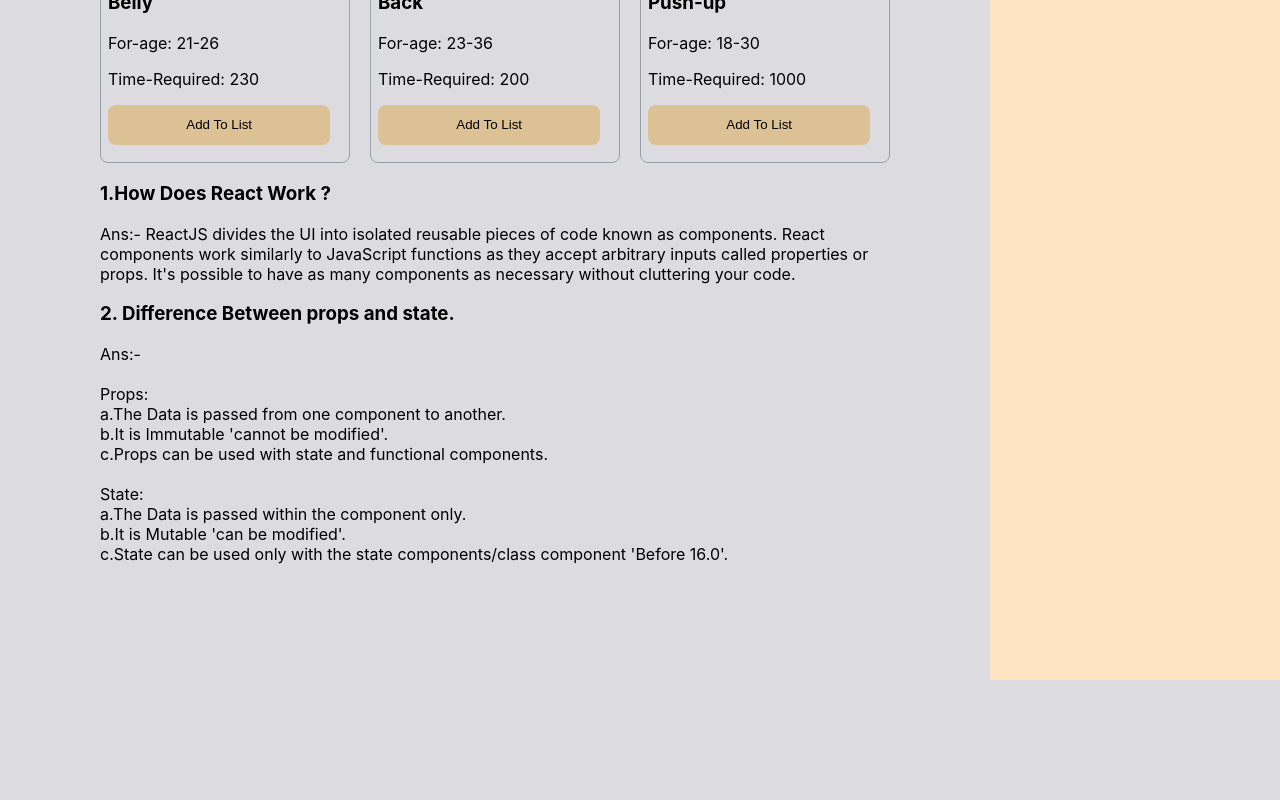
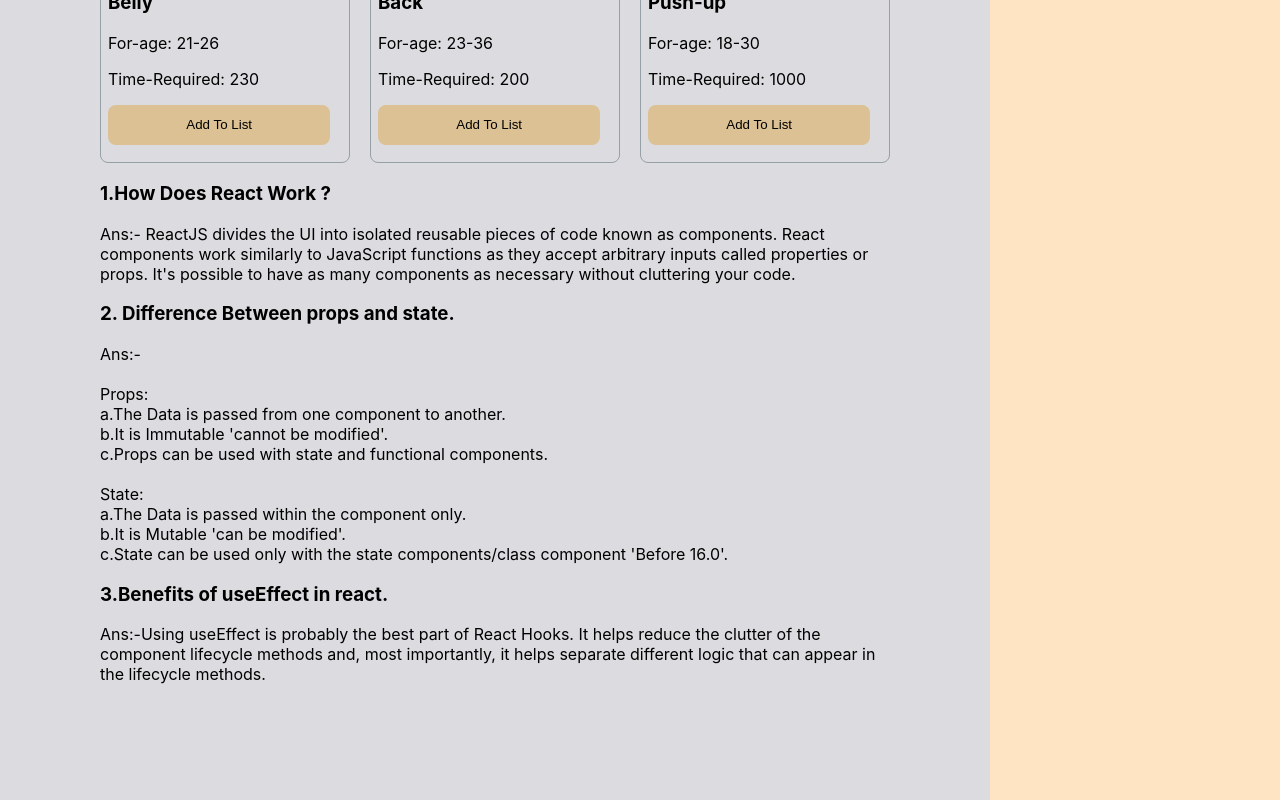
Before and after one commit to prantochandrodas/fit-active-club, a React (Create React App) app: page / in a window 1280 px wide. Shown: the part 1017-1817 px from the top of the page. Before the commit the page ends 1697 px from the top, so only its background shows below. Built offline with nearby package versions, Linux system fonts and the light colour scheme.

Commit message:
add quecation 3

```diff
--- a/src/component/Quecation/Quecation.js
+++ b/src/component/Quecation/Quecation.js
@@ -23,7 +23,8 @@ const Quecation = () => {
                          </p>
             </div>
             <div>
-
+                <h3>3.Benefits of useEffect in react.</h3>
+                <p>Ans:-Using useEffect is probably the best part of React Hooks. It helps reduce the clutter of the component lifecycle methods and, most importantly, it helps separate different logic that can appear in the lifecycle methods.</p>
             </div>
         </div>
     );
```
